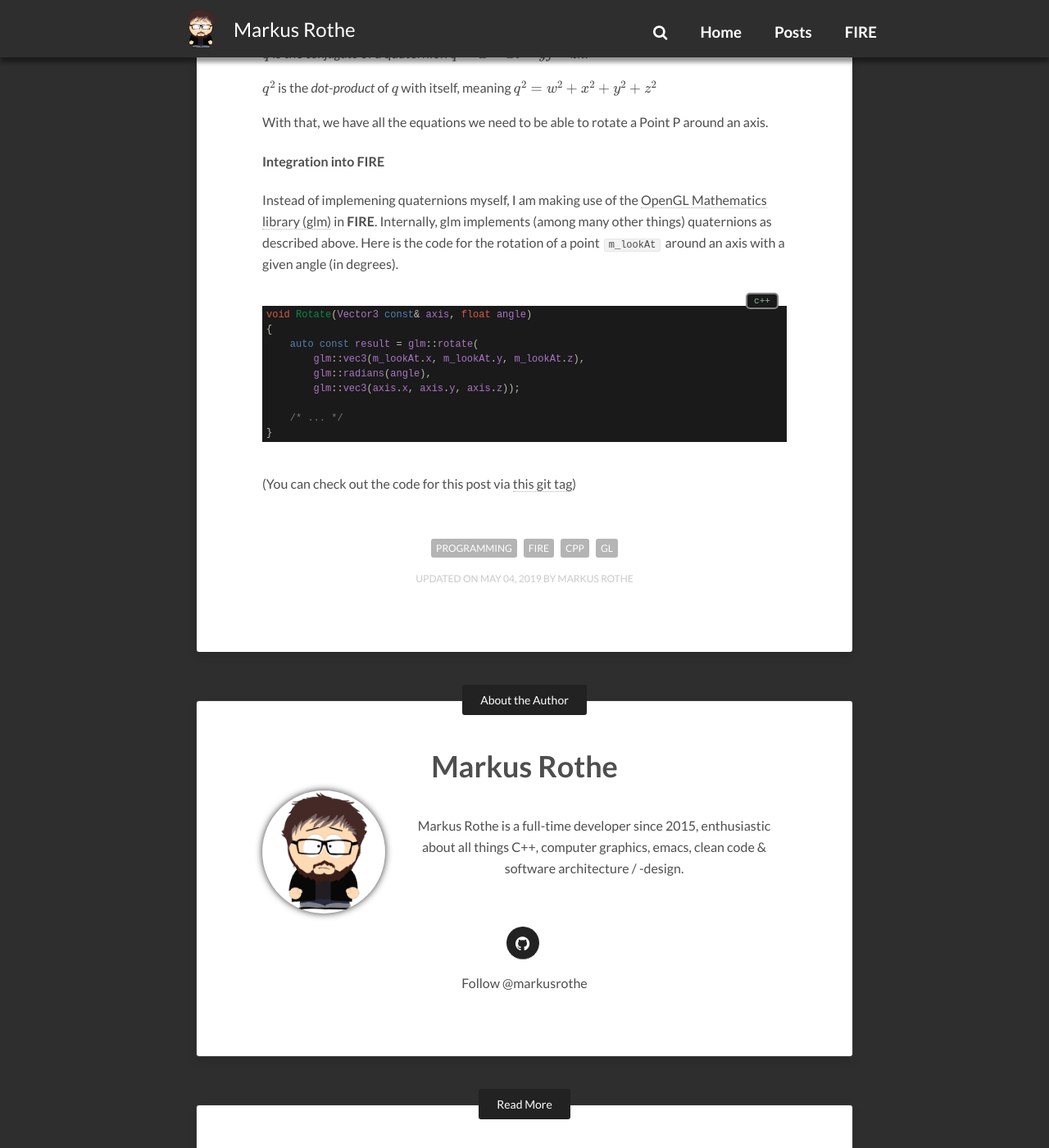
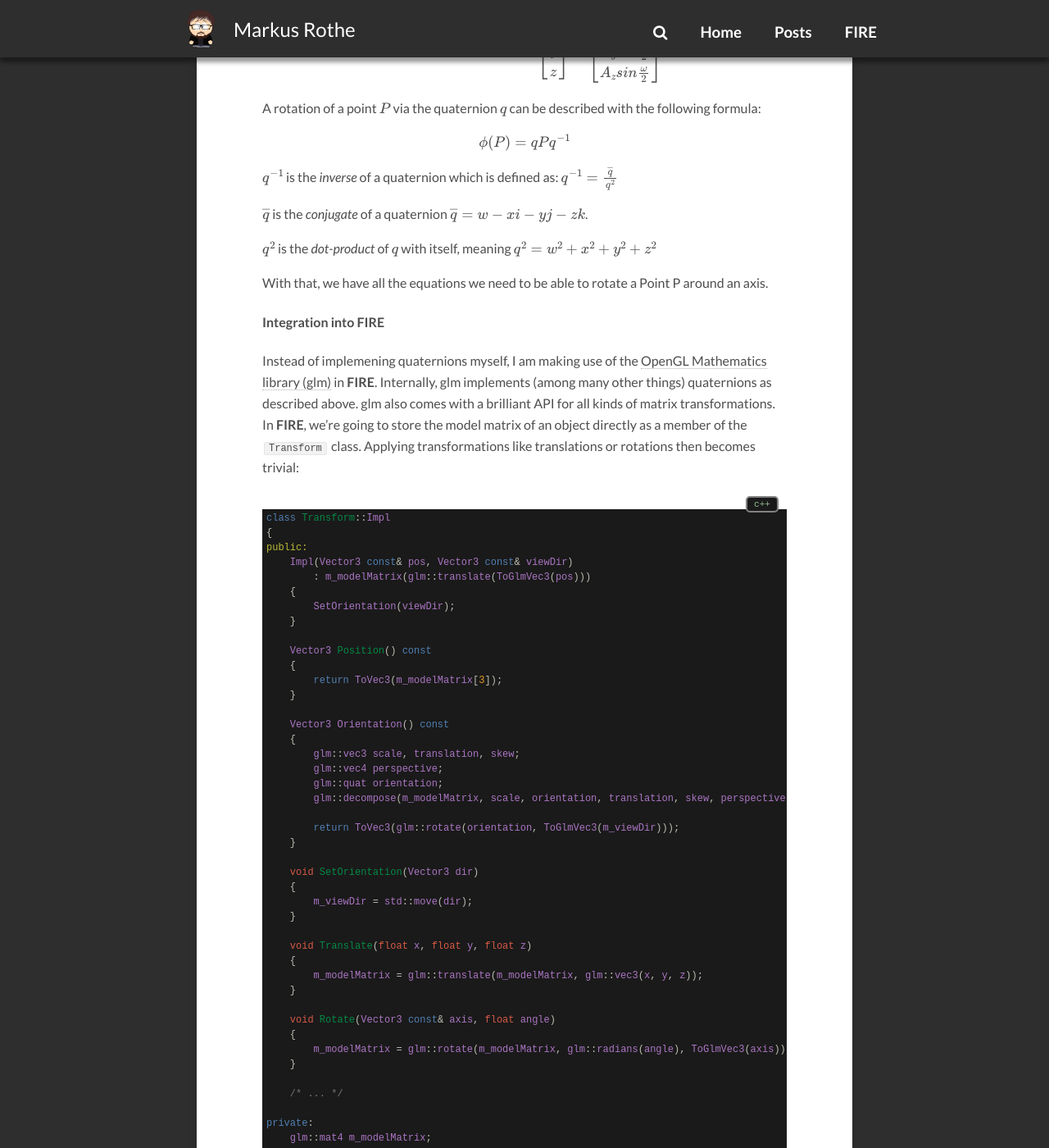
Before and after one commit to markusrothe/markusrothe.github.io, a Jekyll site: the page built from _posts/2019-05-04-FIRE-8-Rotations.md, in a window 1280 px wide and 1400 px high, scrolled down 1639 px. Shown: the whole window at 82% size. Built offline with Jekyll 4.4.1, drawn with Linux system fonts in a browser that asks for light colours; nearby versions of some CDN libraries; formulas are drawn with MathJax 3; comment, search, counter and statistics services are not loaded; some of the changed text lies outside the part shown.

Commit message:
Fix bug in post 6 code. Update post 8

```diff
--- a/_posts/2019-05-04-FIRE-8-Rotations.md
+++ b/_posts/2019-05-04-FIRE-8-Rotations.md
@@ -2,7 +2,7 @@
 layout: dark-post
 title:  "(FIRE-8) Rotations"
 tags: [programming, FIRE, cpp, GL]
-modified: 2019-05-04
+modified: 2019-05-12
 categories: [FIRE]
 usemathjax: true
 excerpt_separator: <!-- more -->
@@ -10,7 +10,7 @@
 
 {:refdef: style="text-align: center;"}
 <figure>
-	<img src="/images/FIRE-8-CubeRotation.gif" alt="">
+	<img src="/images/FIRE-8-CubeRotations.gif" alt="">
 </figure>
 {:refdef}
 
@@ -70,18 +70,55 @@
 
 Instead of implemening quaternions myself, I am making use of the [OpenGL Mathematics library (glm)](https://glm.g-truc.net/0.9.9/index.html) in **FIRE**.
 Internally, glm implements (among many other things) quaternions as described above.
-Here is the code for the rotation of a point `m_lookAt` around an axis with a given angle (in degrees).
+glm also comes with a brilliant API for all kinds of matrix transformations.
+In **FIRE**, we're going to store the model matrix of an object directly as a member of the `Transform` class. Applying transformations like translations or rotations then becomes trivial:
 
 {% highlight c++ linedivs %}
-void Rotate(Vector3 const& axis, float angle)
+class Transform::Impl
 {
-    auto const result = glm::rotate(
-        glm::vec3(m_lookAt.x, m_lookAt.y, m_lookAt.z),
-        glm::radians(angle),
-        glm::vec3(axis.x, axis.y, axis.z));
+public:
+    Impl(Vector3 const& pos, Vector3 const& viewDir)
+        : m_modelMatrix(glm::translate(ToGlmVec3(pos)))
+    {
+        SetOrientation(viewDir);
+    }
+
+    Vector3 Position() const
+    {
+        return ToVec3(m_modelMatrix[3]);
+    }
+
+    Vector3 Orientation() const
+    {
+        glm::vec3 scale, translation, skew;
+        glm::vec4 perspective;
+        glm::quat orientation;
+        glm::decompose(m_modelMatrix, scale, orientation, translation, skew, perspective);
+
+        return ToVec3(glm::rotate(orientation, ToGlmVec3(m_viewDir)));
+    }
+
+    void SetOrientation(Vector3 dir)
+    {
+        m_viewDir = std::move(dir);
+    }
+
+    void Translate(float x, float y, float z)
+    {
+        m_modelMatrix = glm::translate(m_modelMatrix, glm::vec3(x, y, z));
+    }
+
+    void Rotate(Vector3 const& axis, float angle)
+    {
+        m_modelMatrix = glm::rotate(m_modelMatrix, glm::radians(angle), ToGlmVec3(axis));
+    }
 
     /* ... */
-}
+
+private:
+    glm::mat4 m_modelMatrix;
+    Vector3 m_viewDir;
+};
 {% endhighlight %}
 
 
```
Also changed, not shown: _posts/2019-04-14-FIRE-6-3D-Basics.md (+1 -1 lines), images/FIRE-8-CubeRotation.gif (deleted), images/FIRE-8-CubeRotations.gif (added).
